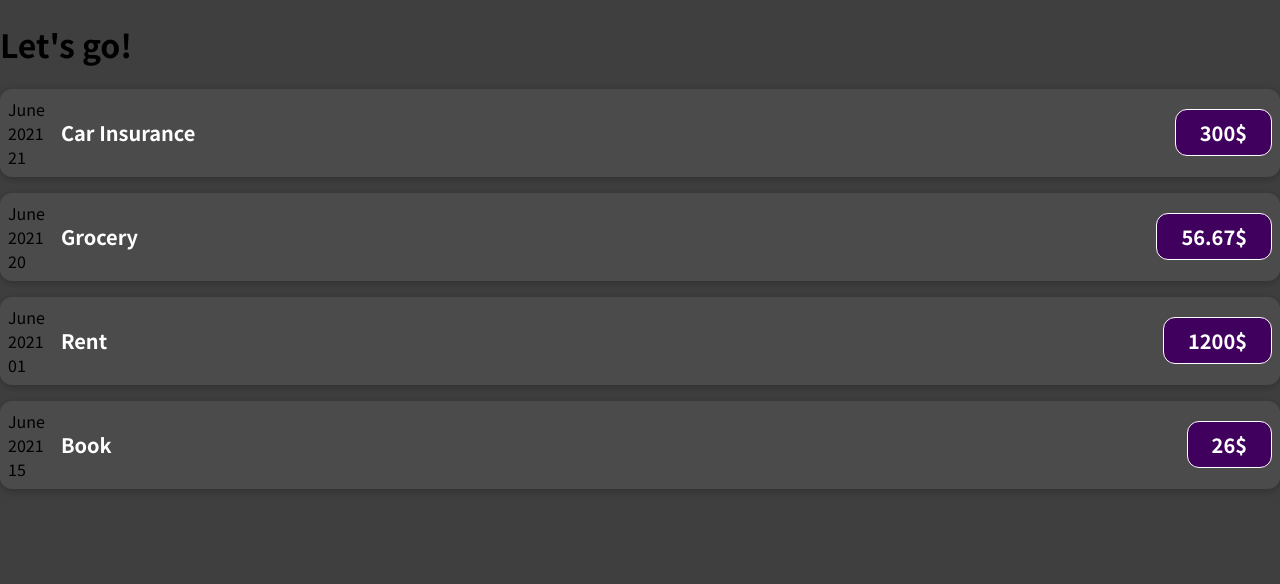
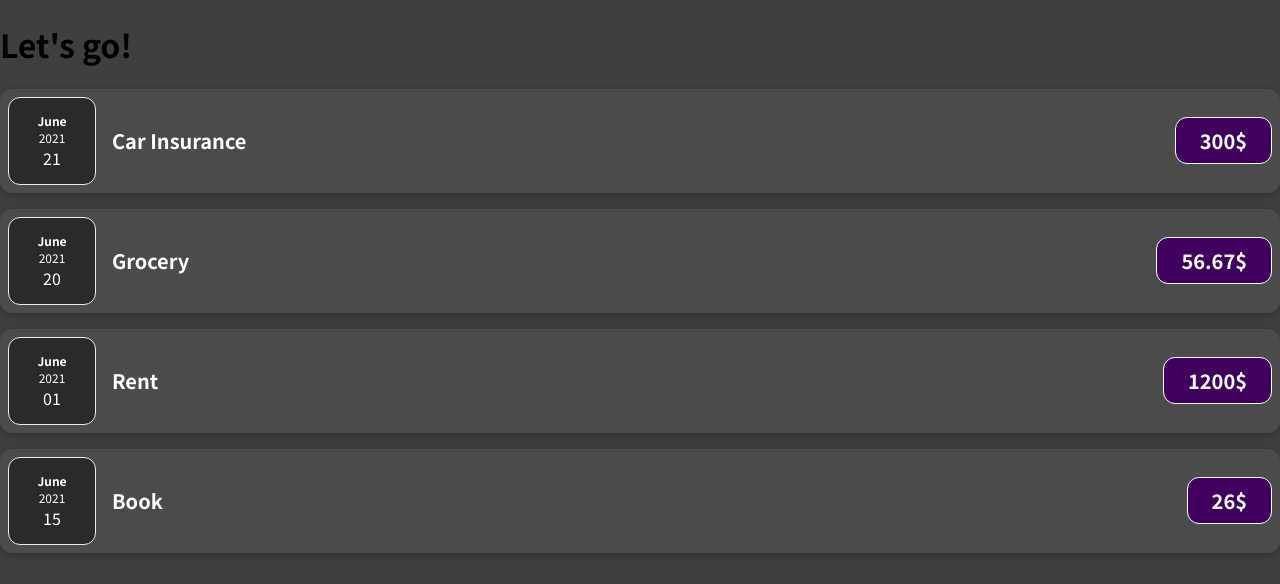
Before and after one commit to micmor-m/expense-track, a React (Create React App) app: page / in a window 1280 px wide. Shown: the top 584 px of the page. Built offline with nearby package versions, Linux system fonts and the light colour scheme.

Commit message:
move date in a separate component

```diff
--- /dev/null
+++ b/src/components/ExpenseDate.css
@@ -0,0 +1,26 @@
+.expense-date {
+  display: flex;
+  flex-direction: column;
+  width: 5.5rem;
+  height: 5.5rem;
+  border: 1px solid #ececec;
+  background-color: #2a2a2a;
+  color: white;
+  border-radius: 12px;
+  align-items: center;
+  justify-content: center;
+}
+
+.expense-date__month {
+  font-size: 0.75rem;
+  font-weight: bold;
+}
+
+.expense-date__year {
+  font-size: 0.75rem;
+}
+
+.expense-date__day {
+  font-size: 1.5rem;
+  font-weight: bold;
+}
--- /dev/null
+++ b/src/components/ExpenseDate.jsx
@@ -0,0 +1,18 @@
+import React from "react";
+import "./ExpenseDate.css"
+
+const ExpenseDate = ({date}) => {
+  const month = date.toLocaleString("en-US", {month: "long"})
+  const year = date.getFullYear();
+  const day = date.toLocaleString("en-US", {day: "2-digit"})
+
+  return(
+    <div className="expense-date">
+        <div className="expense-date__month">{month}</div>
+        <div className="expense-date__year">{year}</div>
+        <div className="expense-date_day">{day}</div>
+    </div>
+  )
+}
+
+export default ExpenseDate;
--- a/src/components/ExpenseItem.jsx
+++ b/src/components/ExpenseItem.jsx
@@ -1,19 +1,12 @@
 import React from "react";
+import ExpenseDate from "./ExpenseDate";
 import "./ExpenseItem.css"
 
 function ExpenseItem ({title, amount, date}) {
 
-  const month = date.toLocaleString("en-US", {month: "long"})
-  const year = date.getFullYear();
-  const day = date.toLocaleString("en-US", {day: "2-digit"})
-
   return(
     <div className="expense-item">
-      <div>
-        <div>{month}</div>
-        <div>{year}</div>
-        <div>{day}</div>
-      </div>
+     <ExpenseDate date={date}/>
       <div className="expense-item__description">
         <h2>{title}</h2>
         <div className="expense-item__price">{amount}$</div>
```
